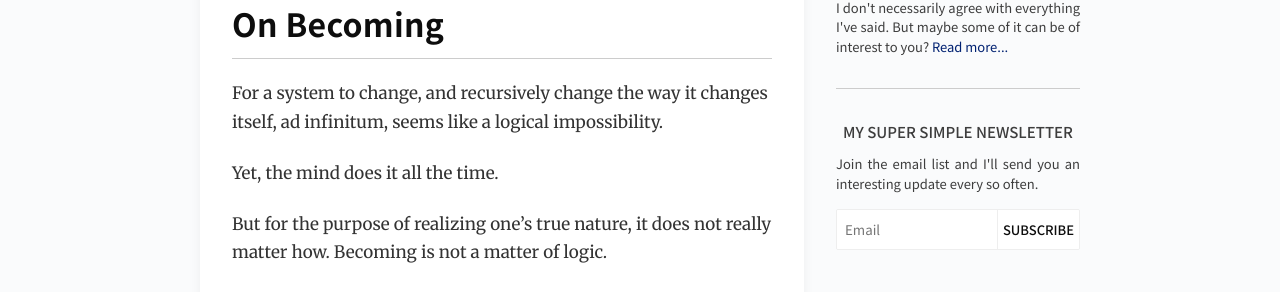
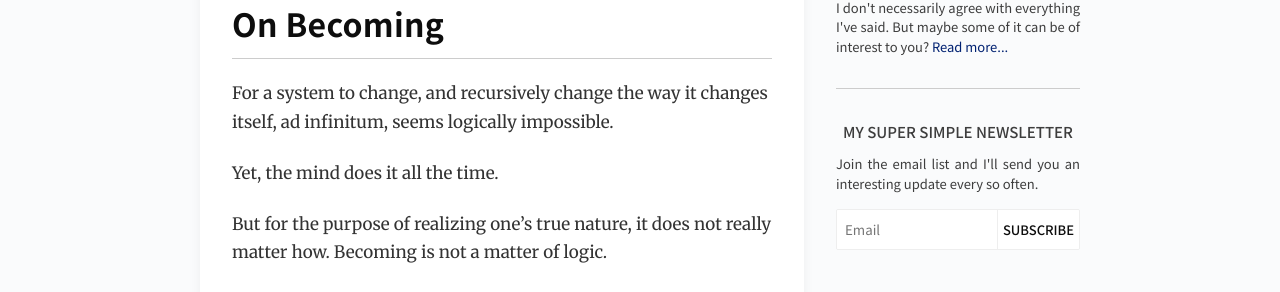
Before and after one commit to gdbroman/broman.blog, a Jekyll site: the page built from _posts/2020/2020-09-11-on-becoming.md, in a window 1280 px wide. Shown: the part 517-809 px from the top of the page. Built offline with Jekyll 4.4.1, drawn with Linux system fonts in a browser that asks for light colours.

Commit message:
revision

```diff
--- a/_posts/2020/2020-09-11-on-becoming.md
+++ b/_posts/2020/2020-09-11-on-becoming.md
@@ -3,7 +3,7 @@ title: "On Becoming"
 permalink: "on-becoming"
 ---
 
-For a system to change, and recursively change the way it changes itself, ad infinitum, seems like a logical impossibility.
+For a system to change, and recursively change the way it changes itself, ad infinitum, seems logically impossible.
 
 Yet, the mind does it all the time.
 
```
